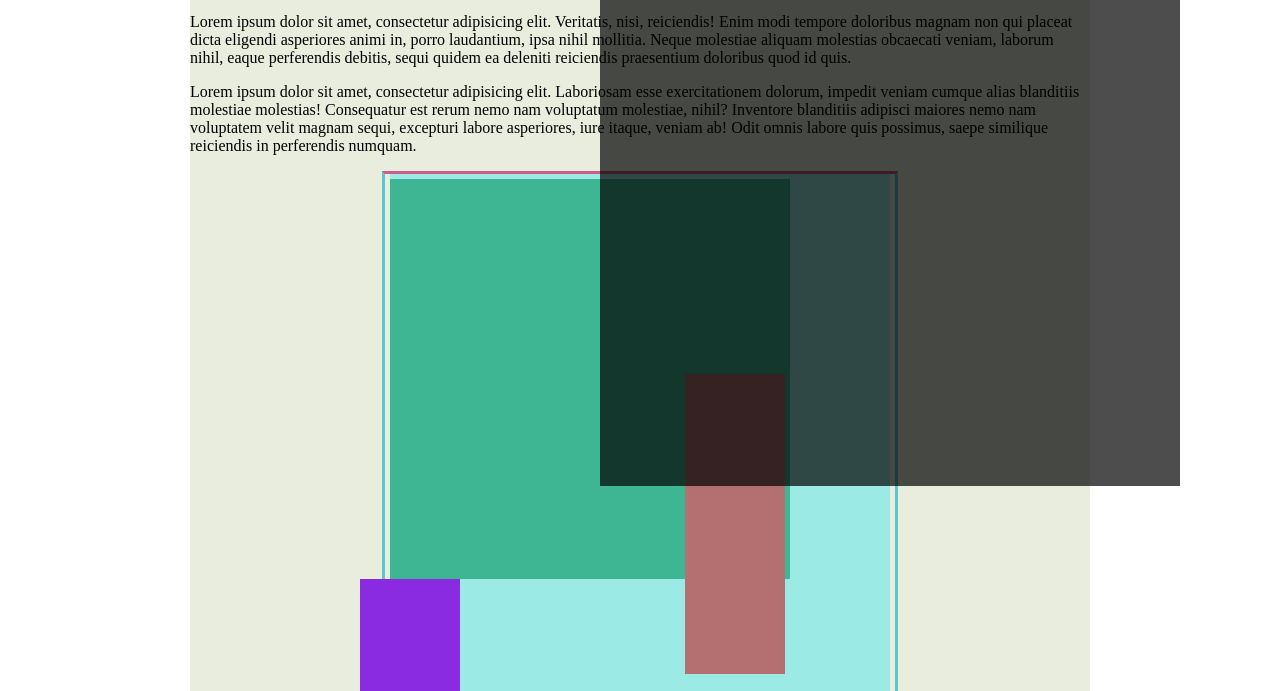
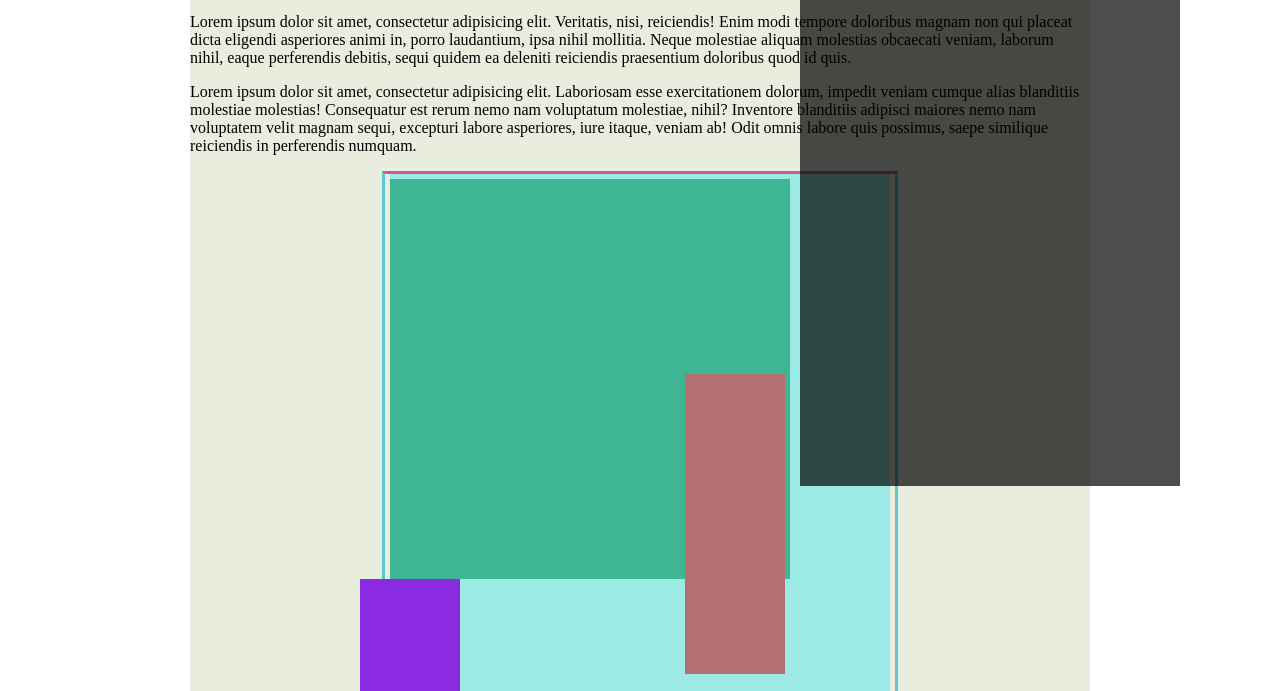
Before and after one commit to kumiko251/web-float, a plain HTML site: page index.html in a window 1280 px wide. Shown: the part 214-905 px from the top of the page. Drawn offline with Linux system fonts and the light colour scheme.

Commit message:
Update style.css

```diff
--- a/style.css
+++ b/style.css
@@ -98,7 +98,7 @@ li:last-child a{
 	position: fixed;
 	top: 100px;
 	right: 100px;
-	left: 600px;
+	left: 800px;
 	bottom: 100px;
 	z-index: 1;
 	opacity: 0.7;
```
